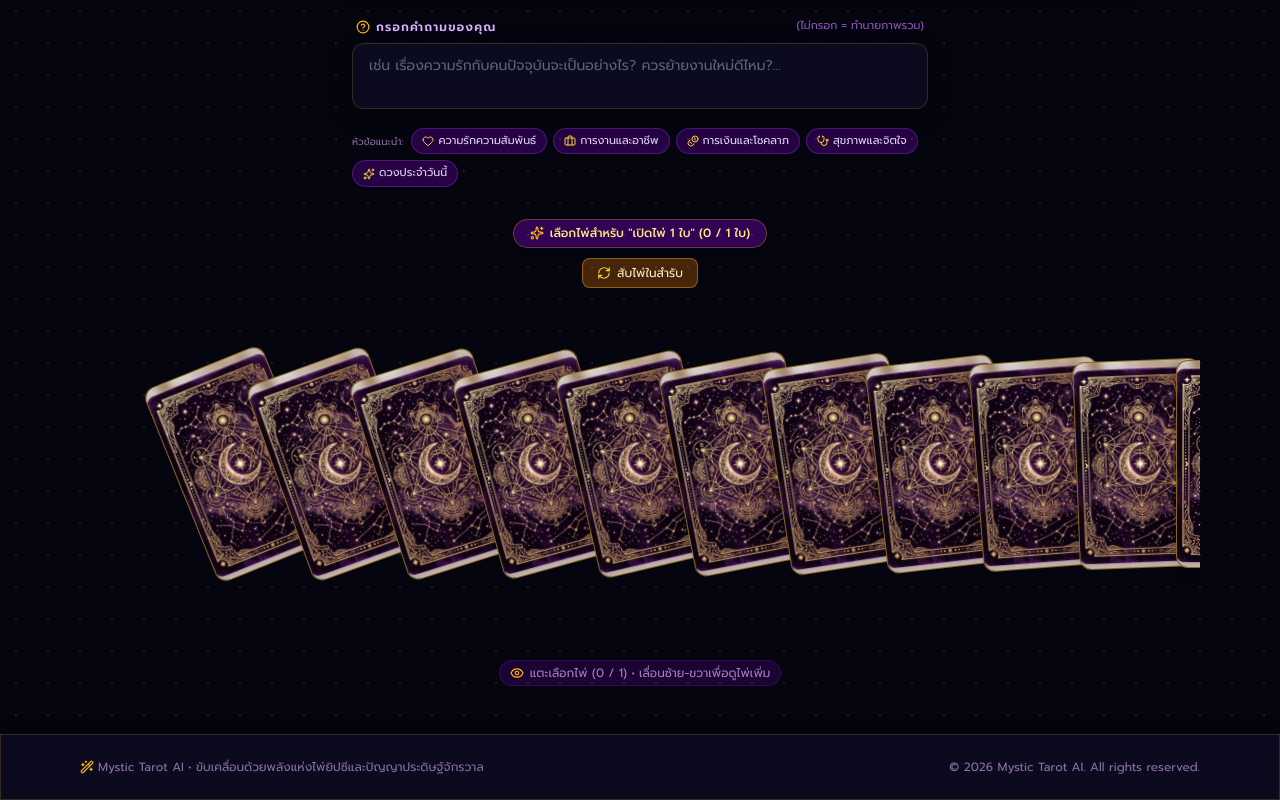
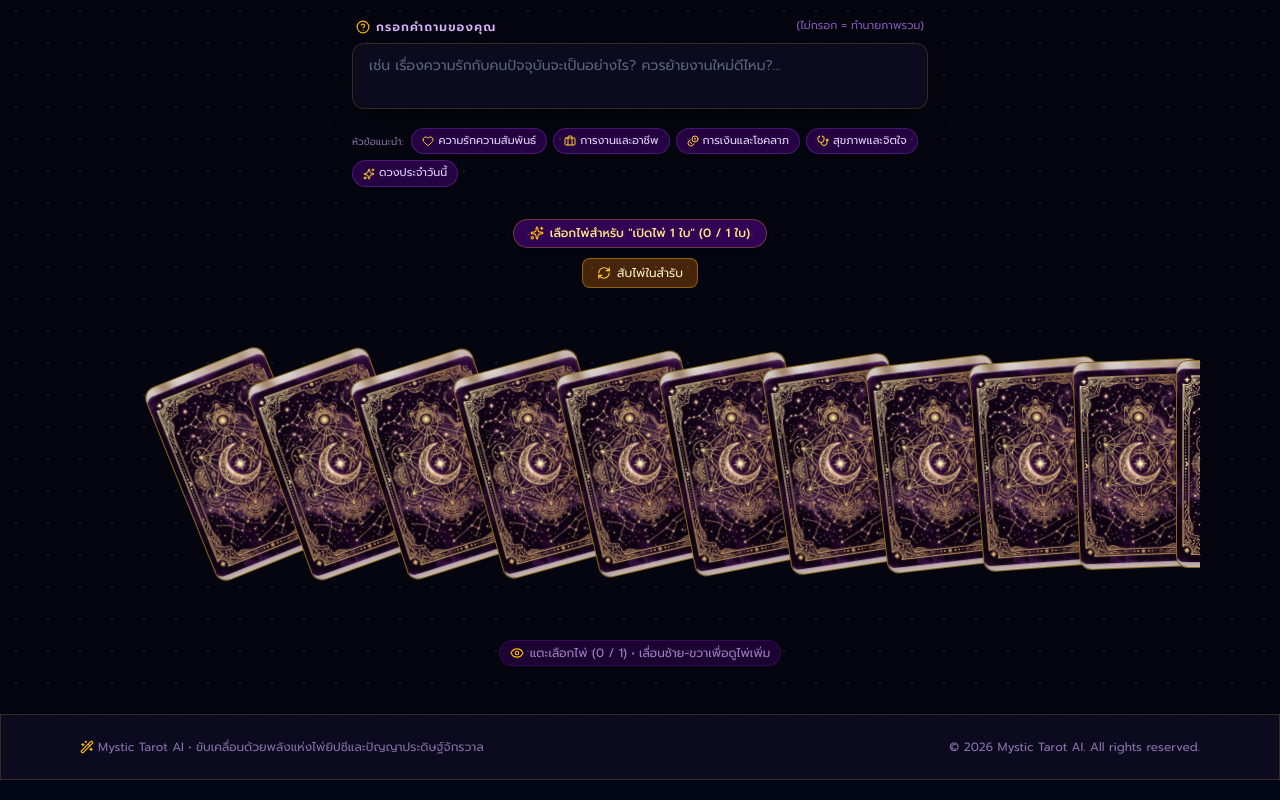
Before and after one commit to pondz1/MysticTarot, a React (Vite) app: page / in a window 1280 px wide. Shown: the part 517-1317 px from the top of the page. Built offline with nearby package versions, Linux system fonts and the light colour scheme.

Commit message:
style: increase tarot deck top padding and decrease bottom padding

```diff
--- a/src/components/TarotDeck.tsx
+++ b/src/components/TarotDeck.tsx
@@ -156,7 +156,7 @@ export const TarotDeck: React.FC<TarotDeckProps> = ({
       </div>
 
       {/* Fan Deck Display */}
-      <div className="relative w-full min-h-[250px] sm:min-h-[320px] md:min-h-[360px] overflow-x-auto py-6 sm:py-12 md:py-16 scrollbar-none touch-pan-x">
+      <div className="relative w-full min-h-[220px] sm:min-h-[290px] md:min-h-[340px] overflow-x-auto pt-10 pb-2 sm:pt-14 sm:pb-4 md:pt-16 md:pb-6 scrollbar-none touch-pan-x">
         <div className="flex justify-start items-center min-w-max px-8 sm:px-16 md:px-24 -space-x-12 sm:-space-x-10 md:-space-x-8 lg:-space-x-7 mx-auto">
           {deck.map((card, idx) => {
             const isPicked = selectedCards.some((sc) => sc.card.id === card.id);
```
